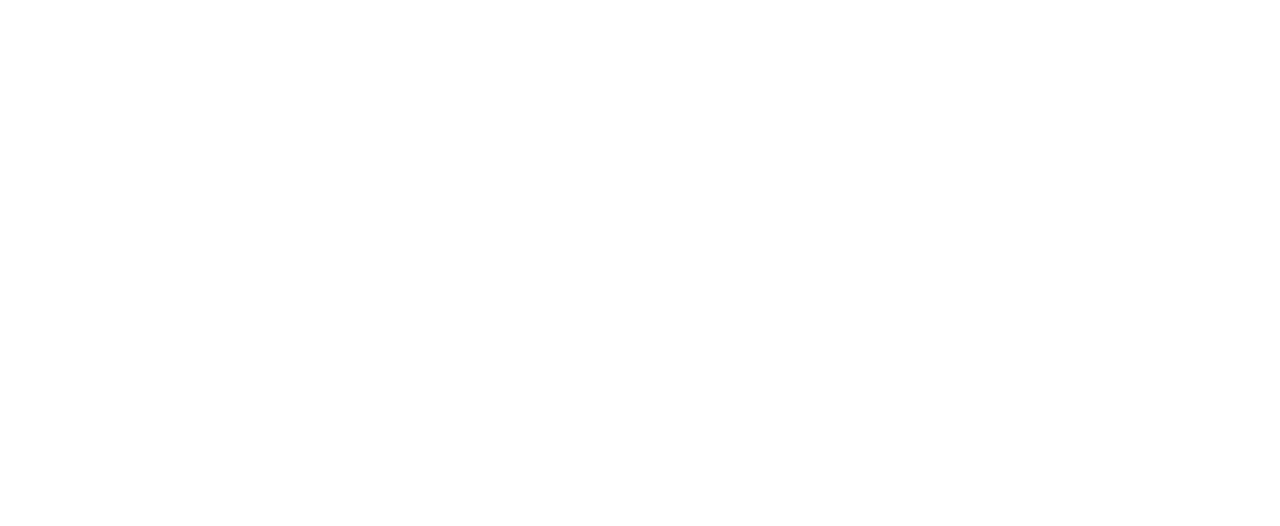
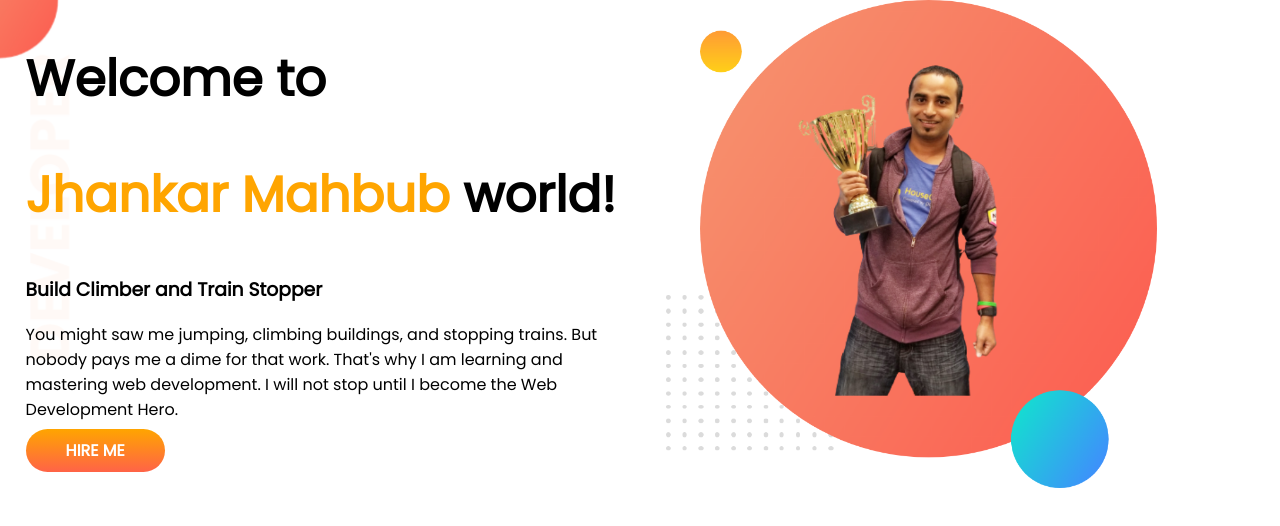
Before and after one commit to pippal5536/developer-portfolio, a plain HTML site: page index.html in a window 1280 px wide. Drawn offline with Linux system fonts and the light colour scheme.

Commit message:
top banner added

```diff
--- a/index.html
+++ b/index.html
@@ -5,10 +5,34 @@
     <meta http-equiv="X-UA-Compatible" content="IE=edge">
     <meta name="viewport" content="width=device-width, initial-scale=1.0">
     <title>Pippal Portfolio</title>
+    <link rel="preconnect" href="https://fonts.googleapis.com">
+<link rel="preconnect" href="https://fonts.gstatic.com" crossorigin>
+<link href="https://fonts.googleapis.com/css2?family=Poppins&display=swap" rel="stylesheet">
 <link rel="stylesheet" href="style.css">
 
 </head>
 <body>
+   <section class="top-banner">
+       <div class="half-width">
+
+
+    <h1>Welcome to </h1>
+    <h1 ><span class="orange-color">Jhankar Mahbub</span> world!</h1>
+    <h3>Build Climber and Train Stopper</h3>
+    <p>You might saw me jumping, climbing buildings, and stopping trains. But nobody pays me a dime for that work. That's why I am learning and mastering web development. I will not stop until I become the Web Development Hero.</p>
+   <a class = "link-button" target="_blank" href="https://www.linkedin.com/company/programminghero/"> HIRE ME</a>
+
+
+</div>
+
+
+    <div class="half-width"><img src="images/portfolio.png" alt="">
+
+</div></section>
+
+
+
 
 </body>
+
 </html>
--- a/style.css
+++ b/style.css
@@ -0,0 +1,38 @@
+body{
+    font-family: 'Poppins', sans-serif;
+    margin: 0;
+}
+h1{
+    font-size: 50px;
+
+}
+
+.orange-color{
+    color:orange;
+}
+
+section{
+    display:flex;
+}
+
+.half-width{
+    width:50%;
+    padding-left:2%
+}
+
+.half-width img{
+    width:80%;
+}
+
+.link-button{
+    text-decoration: none;
+    background-image: linear-gradient(orange,tomato);
+    padding: 10px 40px;
+    color: white;
+    font-weight: 700;
+    border-radius: 50px;
+}
+.top-banner{
+    background-image: url(images/top-banner.png);
+    background-repeat: no-repeat;
+}
```
Also changed, not shown: images/dream-bg.png (added), images/exp-bg.png (added), images/jhankar.png (added), images/jhankar2.png (added), images/my-bg.png (added), images/my-bg2.png (added), images/portfolio.png (added), images/top-banner.png (added), 7 other files.
